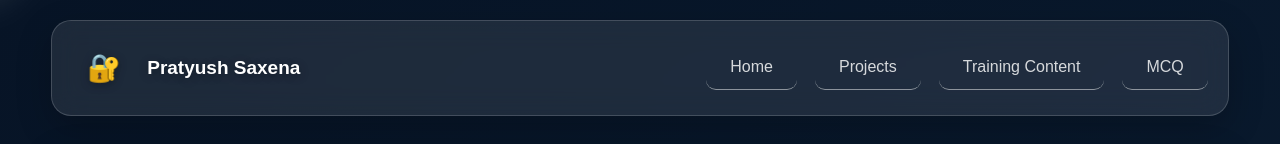
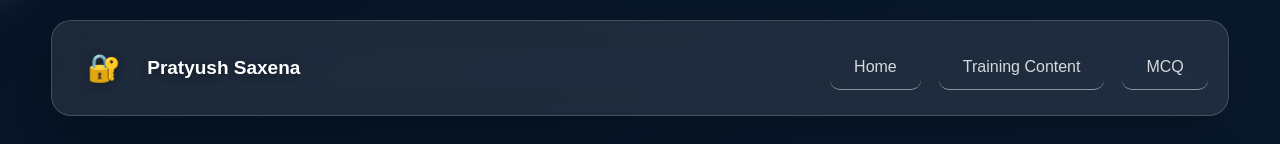
Before and after one commit to pratyush-tsys/MyWebsite, a plain HTML site: page luna-training.html in a window 1280 px wide. Shown: the top 144 px of the page. Drawn offline with Linux system fonts and the light colour scheme.

Commit message:
Remove Projects link from navigation

```diff
--- a/luna-training.html
+++ b/luna-training.html
@@ -59,7 +59,6 @@ footer{padding:0 0 35px;text-align:center;opacity:.65;font-size:13px}
 <div class="logo" onclick="window.location.href='index.html'"><div class="logo-icon">🔐</div><span>Pratyush Saxena</span></div>
 <div class="nav-links">
 <a href="index.html">Home</a>
-<a href="index.html#projects">Projects</a>
 <a href="#module-1">Training Content</a>
 <a href="luna_hsm_25_question_mcq.html">MCQ</a>
 </div>
```
